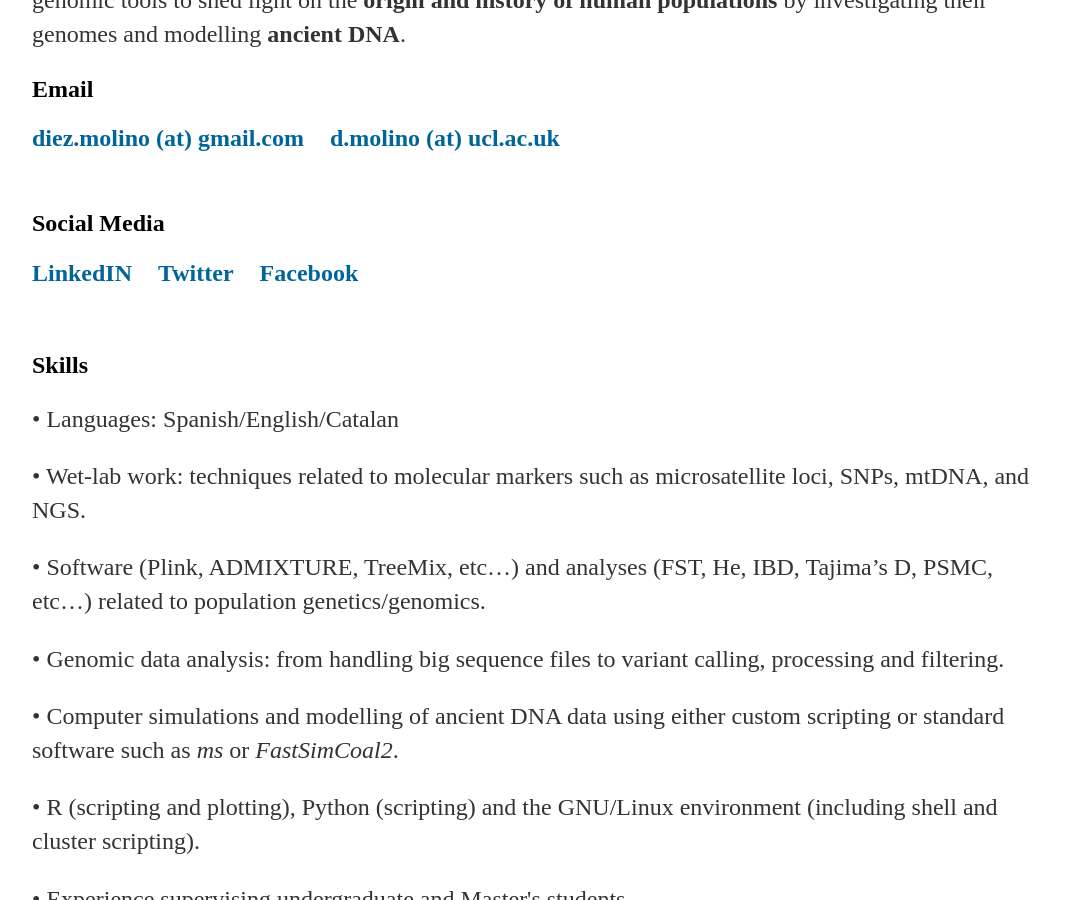
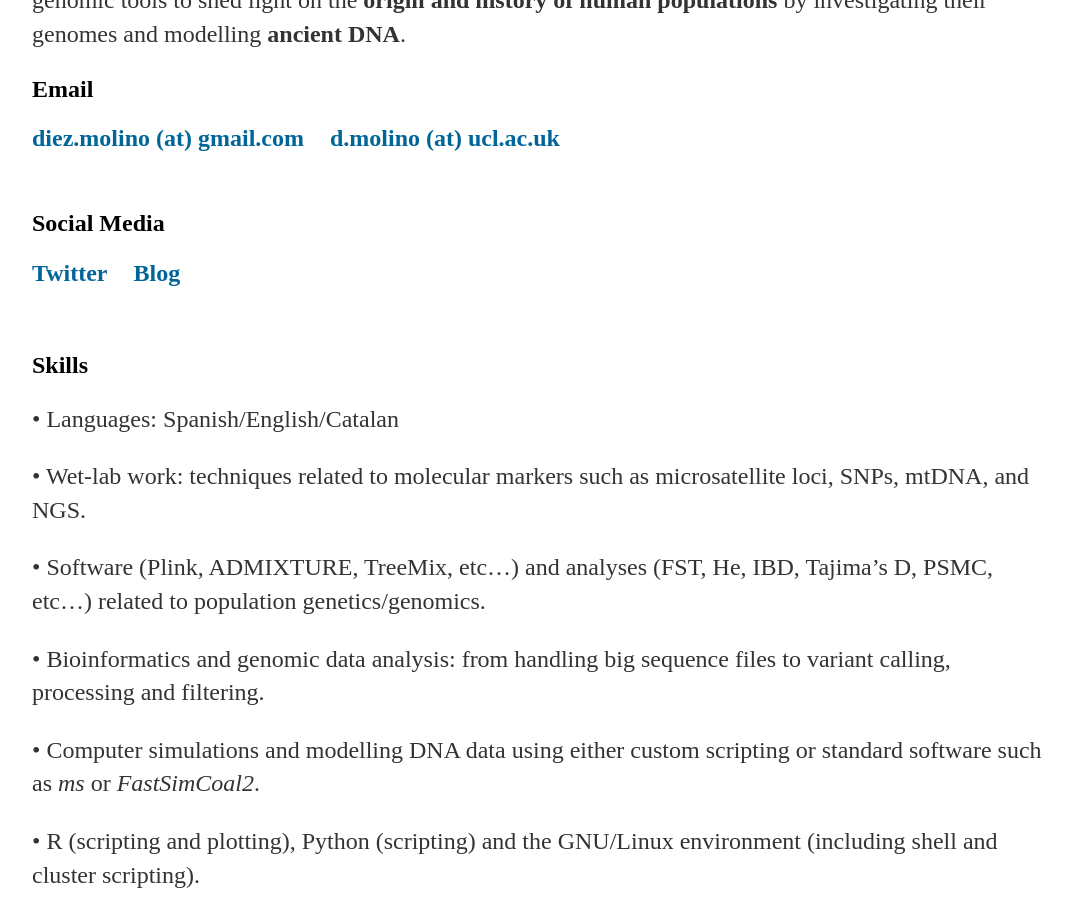
Before and after one commit to DiezMolino/diezmolino.github.io, a Jekyll site: the page cv/index.html, which Jekyll copies as it is, in a window 1280 px wide and 900 px high, scrolled down 639 px. Shown: the whole window, without its empty margins (96-1167 px from the left). Built offline with Jekyll 4.4.1, drawn with Linux system fonts in a browser that asks for light colours; some of the changed text lies outside the part shown.

Commit message:
Update index.html

```diff
--- a/cv/index.html
+++ b/cv/index.html
@@ -92,9 +92,14 @@
 <nav>
 <ul>
 <font size="5">
-<li><a class='one' href='https://uk.linkedin.com/pub/david-díez-del-molino/2b/711/66'>LinkedIN</a></li>
+<!-- <li><a class='one' href='https://uk.linkedin.com/pub/david-díez-del-molino/2b/711/66'>LinkedIN</a></li> -->
+
 <li><a class='one' href='https://twitter.com/IndianaDiez'>Twitter</a></li>
-<li><a class='one' href='https://www.facebook.com/Daviddiez'>Facebook</a></li>
+
+<li><a class='one' href='https://medium.com/@indianadiez'>Blog</a></li>
+
+
+<!-- <li><a class='one' href='https://www.facebook.com/Daviddiez'>Facebook</a></li> -->
 </font>
 </ul>
 </nav>
@@ -111,9 +116,9 @@
 
 <p> &bull; Software (Plink, ADMIXTURE, TreeMix, etc…) and analyses (FST, He, IBD, Tajima’s D, PSMC, etc…) related to population genetics/genomics.</p>
 
-<p> &bull; Genomic data analysis: from handling big sequence files to variant calling, processing and filtering.</p>
+<p> &bull; Bioinformatics and genomic data analysis: from handling big sequence files to variant calling, processing and filtering.</p>
 
-<p> &bull; Computer simulations and modelling of ancient DNA data using either custom scripting or standard software such as <i>ms</i> or <i>FastSimCoal2</i>.</p>
+<p> &bull; Computer simulations and modelling DNA data using either custom scripting or standard software such as <i>ms</i> or <i>FastSimCoal2</i>.</p>
 
 <p> &bull; R (scripting and plotting), Python (scripting) and the GNU/Linux environment (including shell and cluster scripting).</p>
 
@@ -173,9 +178,9 @@
 <a name='Research Projects'></a>
 <h2>Research Projects</h2>
 
+<p>2014 - 2016: Bridging European and Anatolian Neolithic (BEAN) - International Training Network. PI: Mark G. Thomas. The 7th Framework Program of the European Commission. Code 289966. FP7-PEOPLE-2011-ITN</p>
+
 <p>2010 - 2012: River invasibility of introduced freshwater fish: population structure of the introduced <i>Gambusia holbrooki</i>. PI: Jose-Luis García-Marín. Spanish Ministry of Science and Innovation (MICINN) CGL2009-12877-C02-02</p>
-
-<p>2014 - 2016: Bridging European and Anatolian Neolithic (BEAN) - International Training Network. PI: Mark G. Thomas. The 7th Framework Program of the European Commission. Code 289966. FP7-PEOPLE-2011-ITN</p>
 
 <br/>
 
@@ -254,6 +259,8 @@
 <a name='Science Outreach'></a>
 <h2>Science Outreach</h2>
 
+<p>2015-present: <a class='one' href='https://medium.com/@IndianaDiez'>Personal blog</a>
+
 <p>2013-2015: Social media strategy coordinator of the Laboratory of Genetic Ichthyology's profiles in <a class='one' href='https://twitter.com/LIG_UdG'>Twitter</a> and <a class='one' href='https://www.facebook.com/lig.genetica.udg'>Facebook</a>.</p>
 
 <p>2013-2015: Creator and editor at the Laboratory of Genetic Ichthyology's <a class='one' href='https://coolgenes.wordpress.com/'>blog </a></p>
```
